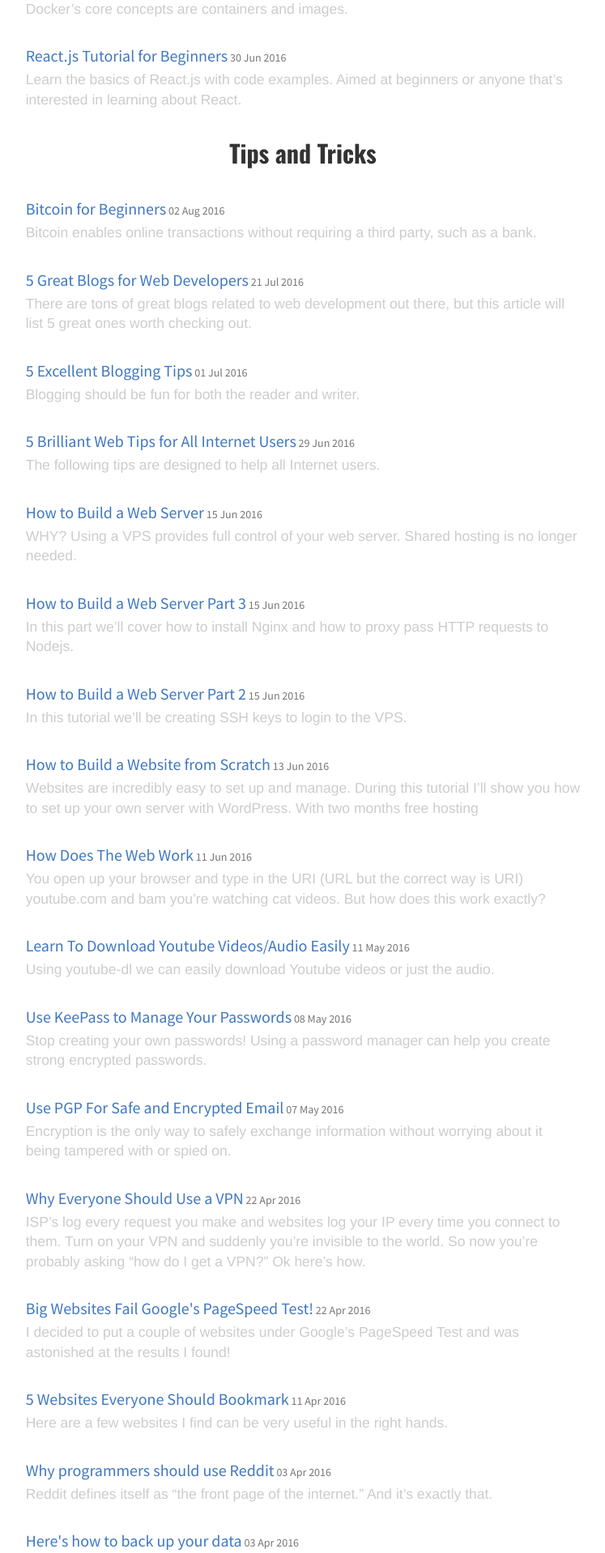
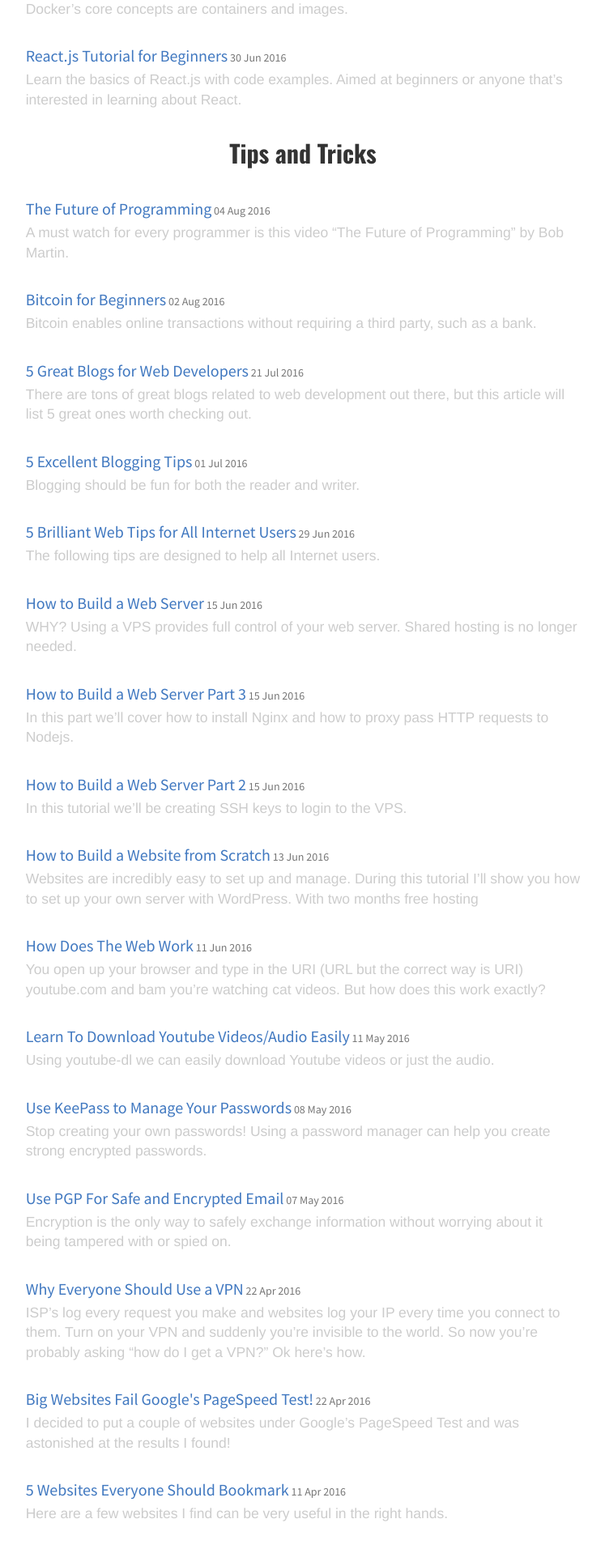
Before and after one commit to xDinomode/Dinosaurscode, a Jekyll site: the page built from posts.md, in a window 1280 px wide. Shown: the part 1870-3788 px from the top of the page at 81% size, without its empty margins (266-1013 px from the left). Built offline with Jekyll 4.4.1, drawn with Linux system fonts in a browser that asks for light colours; some web fonts are replaced.

Commit message:
new post the future of programming by bob martin

```diff
--- /dev/null
+++ b/_posts/2016-08-04-the-future-of-programming.md
@@ -0,0 +1,20 @@
+---
+layout: post
+title: "The Future of Programming"
+description: "Every programmer should watch the video Bob Martin - The Future of Programming."
+category: tips
+---
+
+<div class="videowrapper">
+<iframe width="560" height="315" src="https://www.youtube.com/embed/ecIWPzGEbFc" frameborder="0" allowfullscreen></iframe>
+</div>
+
+A must watch for every programmer is this video **"The Future of Programming"** by **Bob Martin**.
+
+<!--more-->
+
+He eloquently goes through the history of computers and computer programming in a simple manner.
+
+Some issues he discusses are the gender gap, why so many languages, and what it really means to be a programmer.
+
+Definitely worth watching all the way through.
```
Also changed, not shown: gulpcss/main.css (+19 -0 lines), css/main.css.
